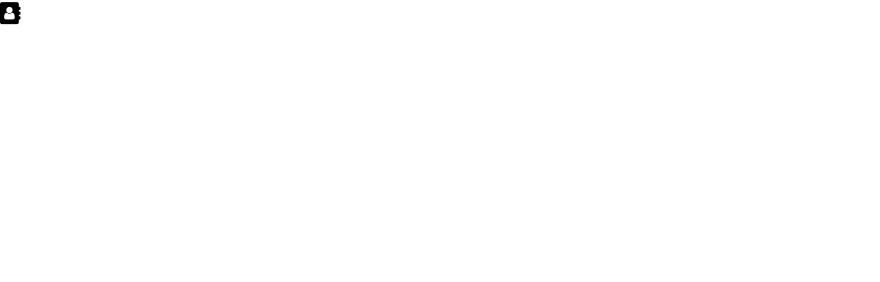
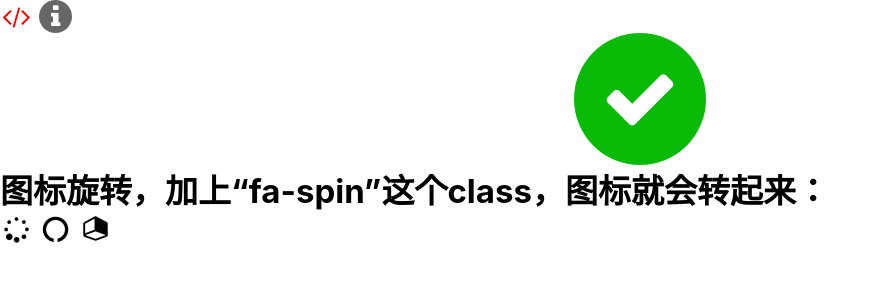
Before and after one commit to uwang/ws-ui, a plain HTML site: page demo/icon.html in a window 1280 px wide. Shown: the whole page, without its empty margins (0-880 px from the left). Drawn offline with Linux system fonts and the light colour scheme.

Commit message:
自定义 font-awesome 图标样式

```diff
--- a/demo/icon.html
+++ b/demo/icon.html
@@ -10,7 +10,18 @@
 </head>
 
 <body>
-    <i class="fa fa-address-book"></i>
+    <div>
+        <i class="fa fa-code"></i>
+        <i class="fa fa-info"></i>
+        <i class="fa fa-check"></i>
+    </div>
+
+    <h2>图标旋转，加上“fa-spin”这个class，图标就会转起来：</h2>
+    <div>
+        <i class="fa fa-spinner fa-spin"></i>
+        <i class="fa fa-circle-o-notch fa-spin"></i>
+        <i class="fa fa-cube fa-spin"></i>
+    </div>
 </body>
 
 </html>
--- a/src/icon.css
+++ b/src/icon.css
@@ -9,3 +9,38 @@
 /* 字体图标，依赖font-awesome */
 
 @import '//cdn.bootcss.com/font-awesome/4.7.0/css/font-awesome.min.css';
+
+/* 让图标变成一个正方形且水平竖直居中的 */
+
+.fa {
+  width: 1.5rem;
+  height: 1.5rem;
+  line-height: 1.5rem;
+  font-size: 1.2rem;
+  text-align: center;
+}
+
+
+/* 自定义图标样式 */
+
+.fa-code {
+  color: red;
+}
+
+.fa-info {
+  background: #666;
+  color: #fff;
+  border-radius: 50%;
+}
+
+.fa-check {
+  display: block;
+  margin: 0 auto;
+  width: 6rem;
+  height: 6rem;
+  line-height: 6rem;
+  font-size: 3.5rem;
+  border-radius: 50%;
+  background: #09BB07;
+  color: #fff;
+}
```
